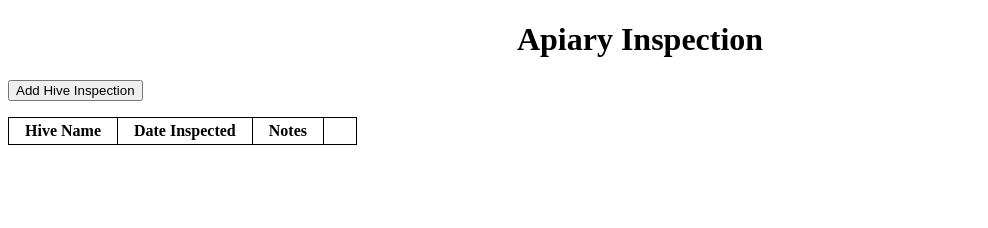
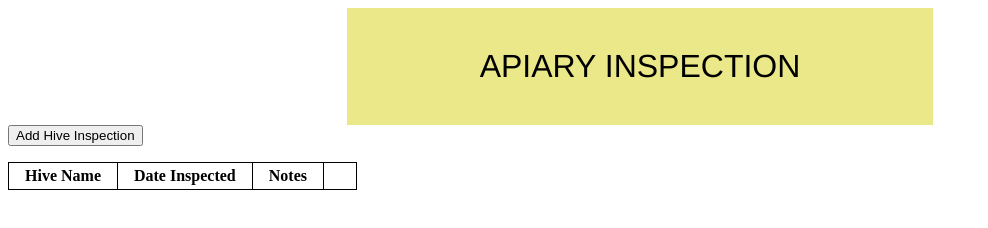
Before and after one commit to barbsimo/html3-week8, a plain HTML site: page index.html in a window 1280 px wide. Shown: the whole page, without its empty margins (0-988 px from the left). Drawn offline with nearby package versions, Linux system fonts and the light colour scheme.

Commit message:
style changes

```diff
--- a/Basic.css
+++ b/Basic.css
@@ -14,3 +14,25 @@ table, th, td {
 th, td {
     padding: 0.25em 1em;
 }
+
+h1 {
+  background-color: rgb(234, 232, 136);
+  padding: 40px;
+}
+
+h1 {
+  font-weight: lighter;
+  width: 350px;
+  margin: 0 auto;
+}
+
+h1 span {
+  display: inline-block;
+  vertical-align: middle;
+}
+
+h1 {
+  font-family: 'Helvetica Neue', sans-serif;
+  text-transform: uppercase;
+  width: 40%;
+}
```
